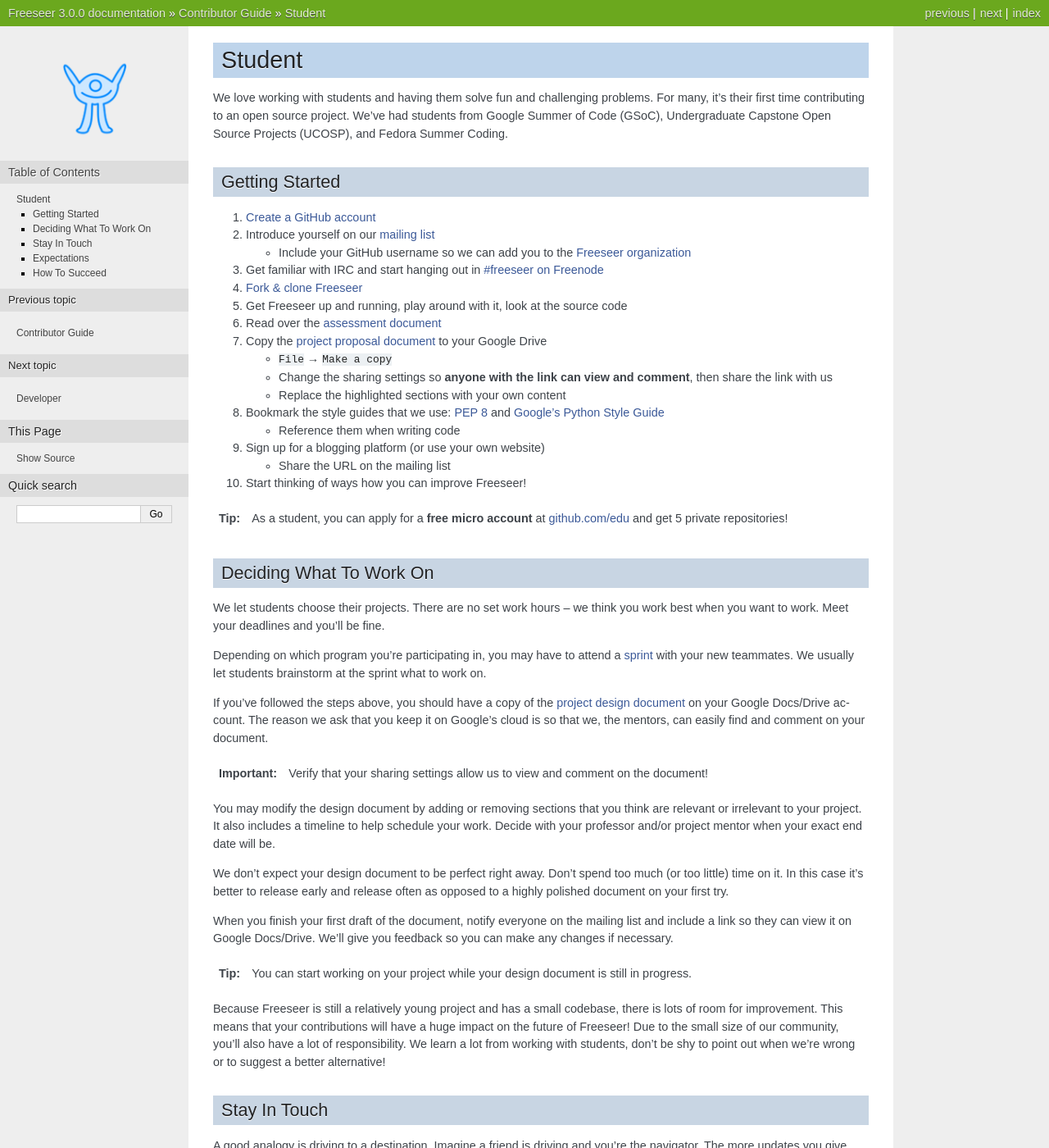
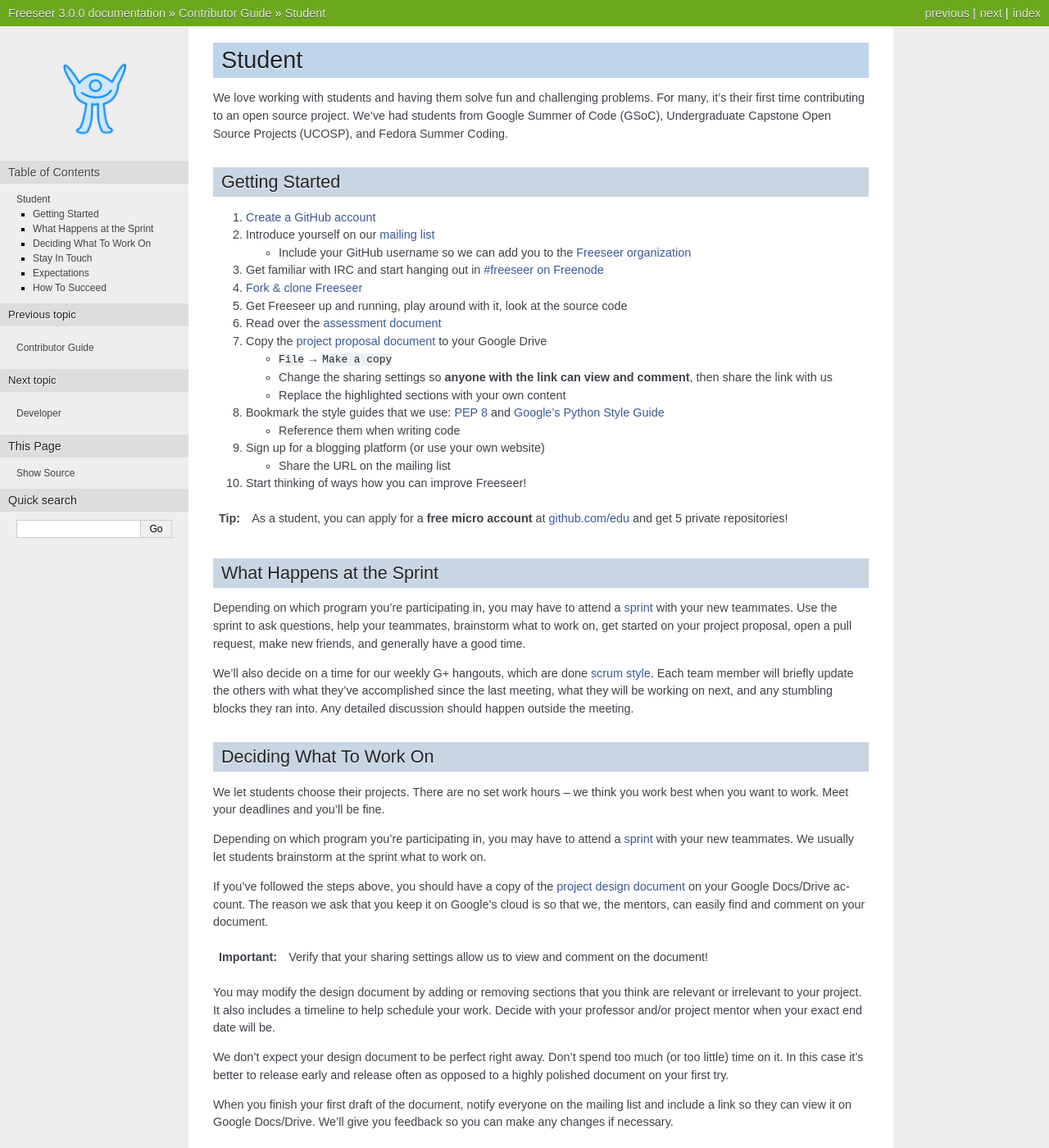
Before and after one commit to Freeseer/freeseer, a Sphinx documentation site: the page built from source/contribute/students.rst, in a window 1280 px wide and 1400 px high. Shown: the whole window at 82% size. Built offline with Sphinx 7.4.7, drawn with Linux system fonts in a browser that asks for light colours.

Commit message:
Add new section about the sprint

```diff
--- a/source/contribute/students.rst
+++ b/source/contribute/students.rst
@@ -40,6 +40,22 @@ Getting Started
 .. tip::
   As a student, you can apply for a **free micro account** at
   `github.com/edu <http://github.com/edu>`_ and get 5 private repositories!
+
+What Happens at the Sprint
+--------------------------
+
+Depending on which program you're participating in, you may have to attend
+a `sprint <http://en.wikipedia.org/wiki/Sprint_(software_development)>`_ with
+your new teammates. Use the sprint to ask questions, help your teammates,
+brainstorm what to work on, get started on your project proposal, open a pull
+request, make new friends, and generally have a good time.
+
+We'll also decide on a time for our weekly G+ hangouts, which are done `scrum
+style <http://en.wikipedia.org/wiki/Scrum_(software_development)#Meetings>`_.
+Each team member will briefly update the others with what they've accomplished
+since the last meeting, what they will be working on next, and any stumbling
+blocks they ran into. Any detailed discussion should happen outside the meeting.
+
 
 Deciding What To Work On
 ------------------------
```
